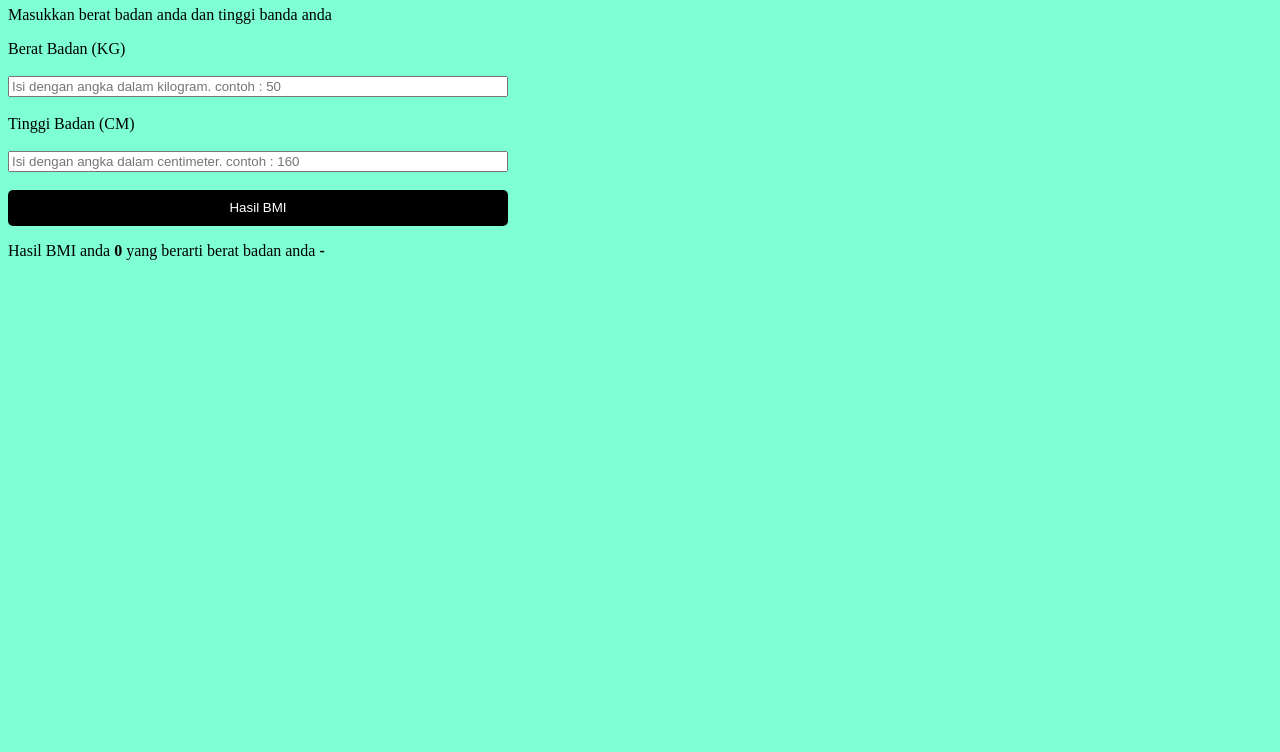
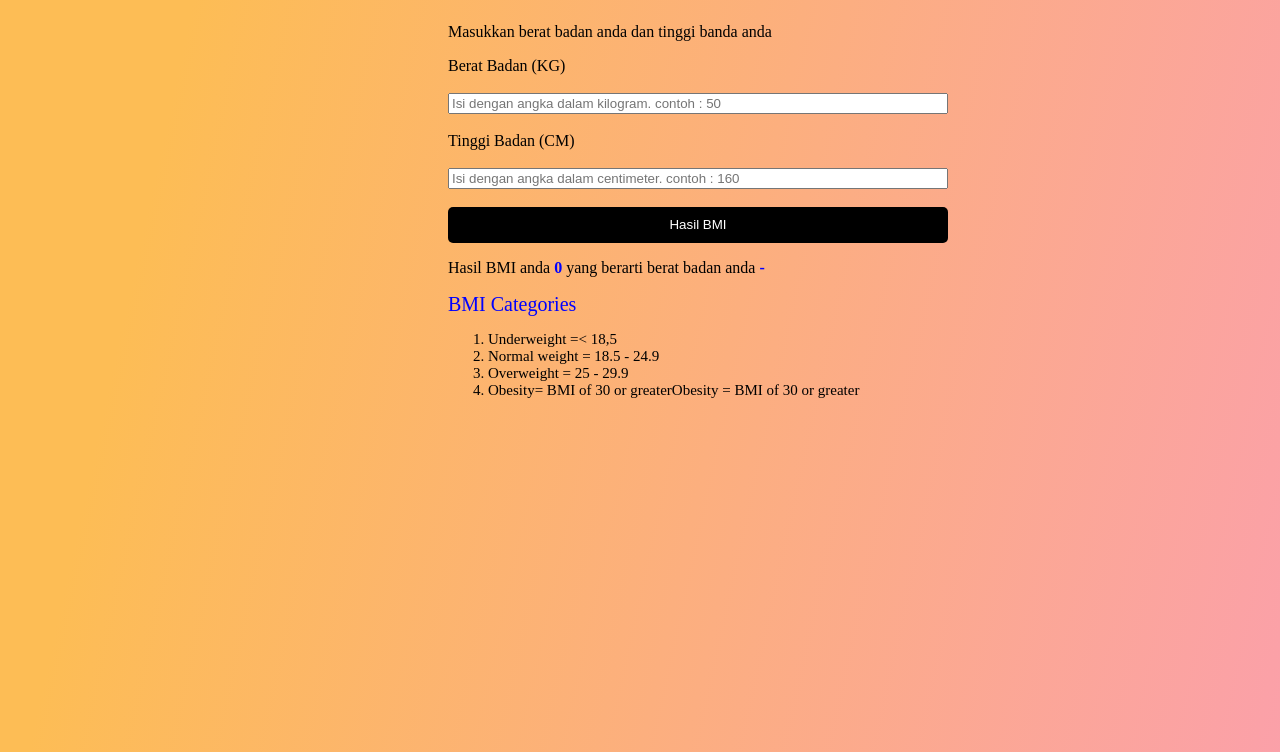
Before and after one commit to ARDHINI/Tugas-TPA-2-BMI, a plain HTML site: page index.html in a window 1280 px wide. Shown: the part 98-850 px from the top of the page. Before the commit the page ends 800 px from the top, so only its background shows below. Drawn offline with Linux system fonts and the light colour scheme.

Commit message:
first commit

```diff
--- a/index.html
+++ b/index.html
@@ -9,7 +9,7 @@
 </head>
 <body>
     <div id="wrap">
-        <h1>Hitung BMI</h1>
+        <h1>Selamat datang di <span>Hitung BMI</span></h1>
         <p>Masukkan berat badan anda dan tinggi banda anda</p>
         <label for="berat">Berat Badan (KG)</label><br>
         <input type="number" id="berat" placeholder="Isi dengan angka dalam kilogram. contoh : 50"><br>
@@ -20,14 +20,21 @@
             Hasil BMI anda
             <strong>
                 <span id="result-number">0</span>
-            </strong>
-            yang berarti berat badan anda
-            <strong>
+            </strong>yang berarti berat badan anda<strong>
                 <span id="result-text">-</span>
             </strong>
         </p>
+    </div>
+    <div class="categoryBMI">
+            <span>BMI Categories</span>
+            <ol>
+                <li>Underweight =< 18,5</li>
+                <li>Normal weight = 18.5 - 24.9</li>
+                <li>Overweight = 25 - 29.9</li>
+                <li>Obesity= BMI of 30 or greaterObesity = BMI of 30 or greater</li>
+            </ol>
+    </div>
 
-    </div>
 </body>
 <script src="script.js"></script>
 </html>
--- a/style.css
+++ b/style.css
@@ -1,15 +1,27 @@
+:root{
+    --gradient: linear-gradient(102.4deg,rgba(253,189,85,1) 7.8%, rgba(249,131,255,1) 100.3%);
+}
 body{
-    background-color: aquamarine;
-    width: auto;
+    min-height: 100vh;
+    background-color: #fff;
+    background-image: var(--gradient );
+    background-size: 200%;
+    background-position: right;
+    width: 30%;
+    padding: 25px;
+    margin: auto;
+    display: block;
+    animation:change-bg 2.5s infinite alternate;
 }
-
 #wrap{
     display: flex;
     flex-direction: column;
     justify-content: center;
     width: 500px;
 }
-
+#wrap span{
+    color: blue;
+}
 #submit{
     background-color: black;
     color: white;
@@ -17,3 +29,30 @@ body{
     border: none;
     border-radius: 5px;
 }
+
+.categoryBMI{
+    display: flex;
+    flex-direction: column;
+    justify-content: center;
+    width: 500px;
+}
+.categoryBMI span{
+    color:blue;
+    font-size: 20px;
+}
+.categoryBMI{
+    color: black;
+    font-size: 15px;
+    left: 10px;
+}
+
+@keyframes change-bg{
+    0% {
+        background-position: left;
+    }
+
+
+    100% {
+        background-position: right;
+    }
+}
```
